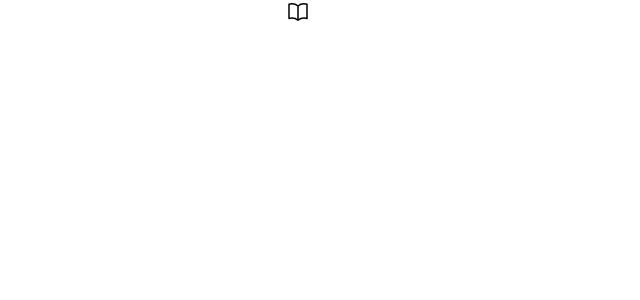
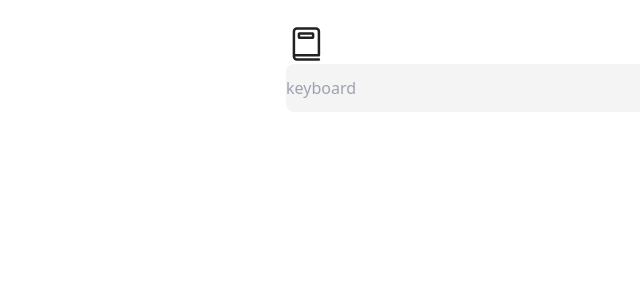
Before and after one commit to DawoodAli23/dictionary-web-app, a React (Vite) app: page / in a window 1280 px wide. Shown: the top 300 px of the page, without its empty margins (34-674 px from the left). Built offline with nearby package versions, Linux system fonts and the light colour scheme.

Commit message:
underwork

```diff
--- a/src/App.jsx
+++ b/src/App.jsx
@@ -7,6 +7,10 @@ function App() {
     <div className="grid w-full place-items-center">
       <div className="grid w-2/4 ">
         <Navbar />
+        <input
+          placeholder="keyboard"
+          className="h-12 rounded-lg bg-[#f4f4f4] outline-none"
+        />
       </div>
     </div>
   );
--- a/src/components/Navbar.jsx
+++ b/src/components/Navbar.jsx
@@ -2,7 +2,7 @@ import BookIcon from "../icons/Book";
 
 const Navbar = () => {
   return (
-    <nav className="flex">
+    <nav className="flex pt-6">
       <BookIcon />
     </nav>
   );
--- a/src/icons/Book.jsx
+++ b/src/icons/Book.jsx
@@ -2,17 +2,15 @@ const BookIcon = () => {
   return (
     <svg
       xmlns="http://www.w3.org/2000/svg"
-      fill="none"
+      width="40"
+      height="40"
       viewBox="0 0 24 24"
-      strokeWidth={1.5}
-      stroke="currentColor"
-      className="h-6 w-6"
     >
-      <path
-        strokeLinecap="round"
-        strokeLinejoin="round"
-        d="M12 6.042A8.967 8.967 0 006 3.75c-1.052 0-2.062.18-3 .512v14.25A8.987 8.987 0 016 18c2.305 0 4.408.867 6 2.292m0-14.25a8.966 8.966 0 016-2.292c1.052 0 2.062.18 3 .512v14.25A8.987 8.987 0 0018 18a8.967 8.967 0 00-6 2.292m0-14.25v14.25"
-      />
+      <g fill="none" fillRule="evenodd" stroke="none" strokeWidth="1">
+        <g fill="#212121" fillRule="nonzero">
+          <path d="M18 2a2.5 2.5 0 012.5 2.5v14.25a.75.75 0 01-.75.75H5.5a1 1 0 001 1h13.25a.75.75 0 010 1.5H6.5A2.5 2.5 0 014 19.5v-15A2.5 2.5 0 016.5 2H18zm0 1.5H6.5a1 1 0 00-1 1V18H19V4.5a1 1 0 00-1-1zM16 5a1 1 0 011 1v2a1 1 0 01-1 1H8a1 1 0 01-1-1V6a1 1 0 011-1h8zm-.5 1.5h-7v1h7v-1z"></path>
+        </g>
+      </g>
     </svg>
   );
 };
--- /dev/null
+++ b/src/icons/Search.jsx
@@ -0,0 +1,20 @@
+const SearchIcon = () => {
+  return (
+    <svg
+      xmlns="http://www.w3.org/2000/svg"
+      fill="none"
+      viewBox="0 0 24 24"
+      strokeWidth={1.5}
+      stroke="currentColor"
+      className="h-6 w-6"
+    >
+      <path
+        strokeLinecap="round"
+        strokeLinejoin="round"
+        d="M21 21l-5.197-5.197m0 0A7.5 7.5 0 105.196 5.196a7.5 7.5 0 0010.607 10.607z"
+      />
+    </svg>
+  );
+};
+
+export default SearchIcon;
```
Also changed, not shown: 1 other file (tests, documents, lock files or other folders).
